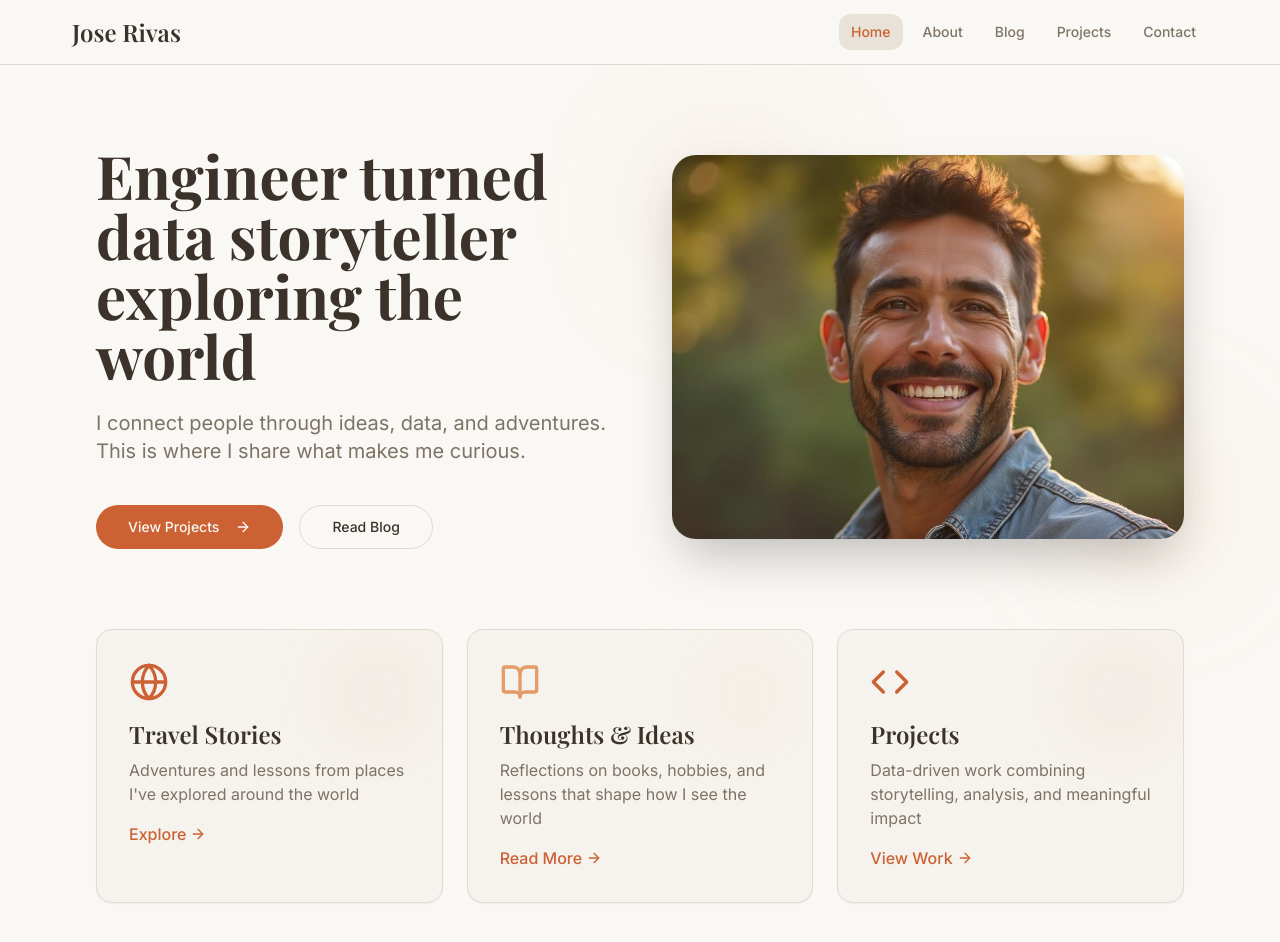
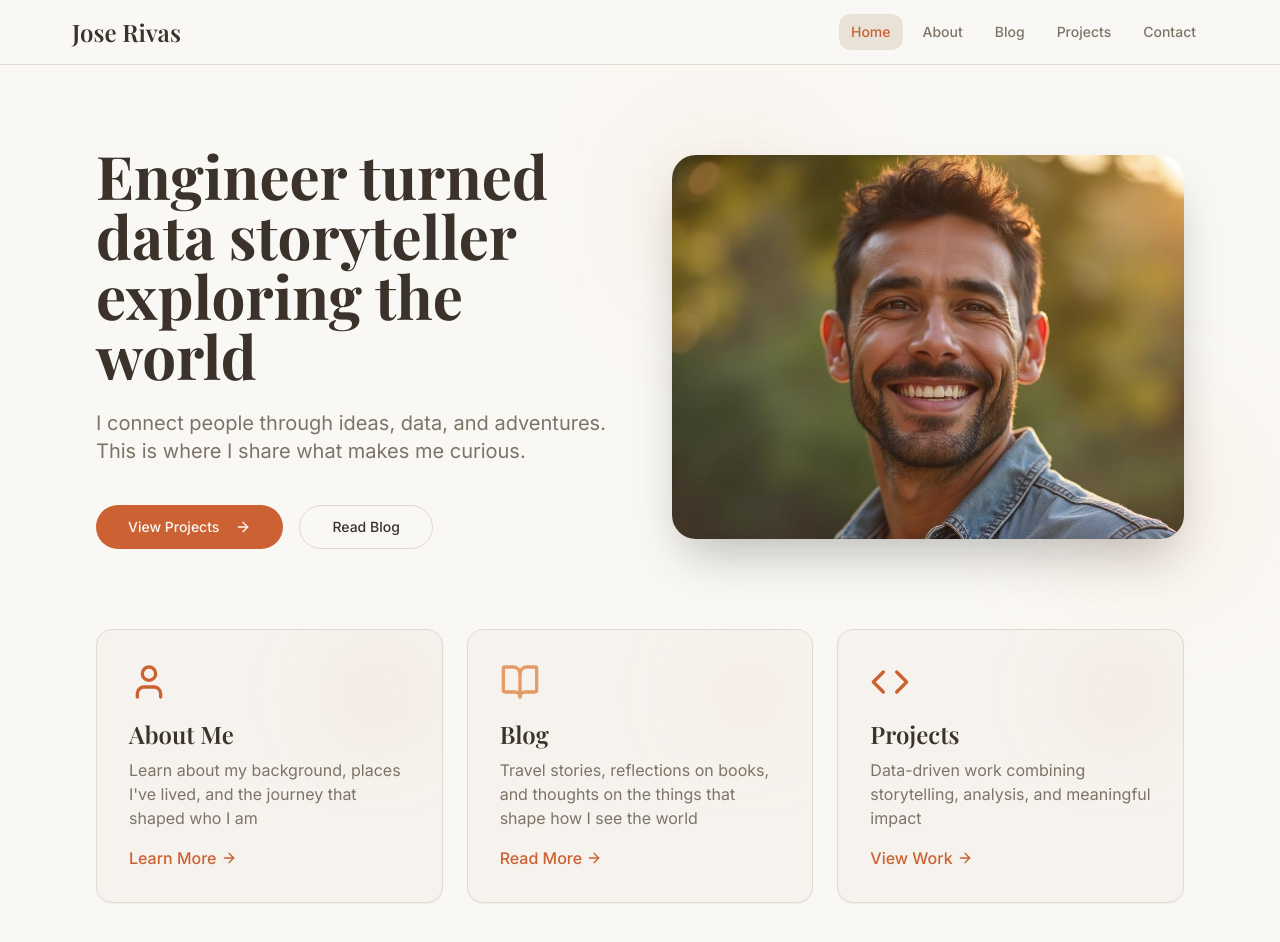
Before and after one commit to joserrivase/jose-rivas-website, a React (Vite) app: page / in a window 1280 px wide. Shown: the top 942 px of the page. Built offline with nearby package versions, Linux system fonts and the light colour scheme; the HTML template or start-up script is replaced by a standard one.

Commit message:
Refactor Home page links

```diff
--- a/src/pages/Home.tsx
+++ b/src/pages/Home.tsx
@@ -1,5 +1,5 @@
 import { Link } from "react-router-dom";
-import { ArrowRight, Globe, BookOpen, Code } from "lucide-react";
+import { ArrowRight, User, BookOpen, Code } from "lucide-react";
 import { Button } from "@/components/ui/button";
 import joseHero from "@/assets/jose-hero.jpg";
 
@@ -45,17 +45,17 @@ const Home = () => {
       {/* Quick Links Section */}
       <section className="grid gap-6 md:grid-cols-3">
         <Link
-          to="/blog"
+          to="/about"
           className="group relative overflow-hidden rounded-2xl bg-card p-8 shadow-sm transition-all hover:shadow-xl border border-border"
         >
           <div className="absolute top-0 right-0 w-32 h-32 bg-primary/5 rounded-full blur-2xl transition-all group-hover:bg-primary/10" />
-          <Globe className="h-10 w-10 mb-4 text-primary" />
-          <h3 className="font-serif text-2xl font-semibold mb-2 text-foreground">Travel Stories</h3>
+          <User className="h-10 w-10 mb-4 text-primary" />
+          <h3 className="font-serif text-2xl font-semibold mb-2 text-foreground">About Me</h3>
           <p className="text-muted-foreground mb-4">
-            Adventures and lessons from places I've explored around the world
+            Learn about my background, places I've lived, and the journey that shaped who I am
           </p>
           <span className="text-primary font-medium inline-flex items-center group-hover:gap-2 transition-all">
-            Explore <ArrowRight className="ml-1 h-4 w-4 transition-transform group-hover:translate-x-1" />
+            Learn More <ArrowRight className="ml-1 h-4 w-4 transition-transform group-hover:translate-x-1" />
           </span>
         </Link>
 
@@ -65,9 +65,9 @@ const Home = () => {
         >
           <div className="absolute top-0 right-0 w-32 h-32 bg-accent/5 rounded-full blur-2xl transition-all group-hover:bg-accent/10" />
           <BookOpen className="h-10 w-10 mb-4 text-accent" />
-          <h3 className="font-serif text-2xl font-semibold mb-2 text-foreground">Thoughts & Ideas</h3>
+          <h3 className="font-serif text-2xl font-semibold mb-2 text-foreground">Blog</h3>
           <p className="text-muted-foreground mb-4">
-            Reflections on books, hobbies, and lessons that shape how I see the world
+            Travel stories, reflections on books, and thoughts on the things that shape how I see the world
           </p>
           <span className="text-primary font-medium inline-flex items-center group-hover:gap-2 transition-all">
             Read More <ArrowRight className="ml-1 h-4 w-4 transition-transform group-hover:translate-x-1" />
```
